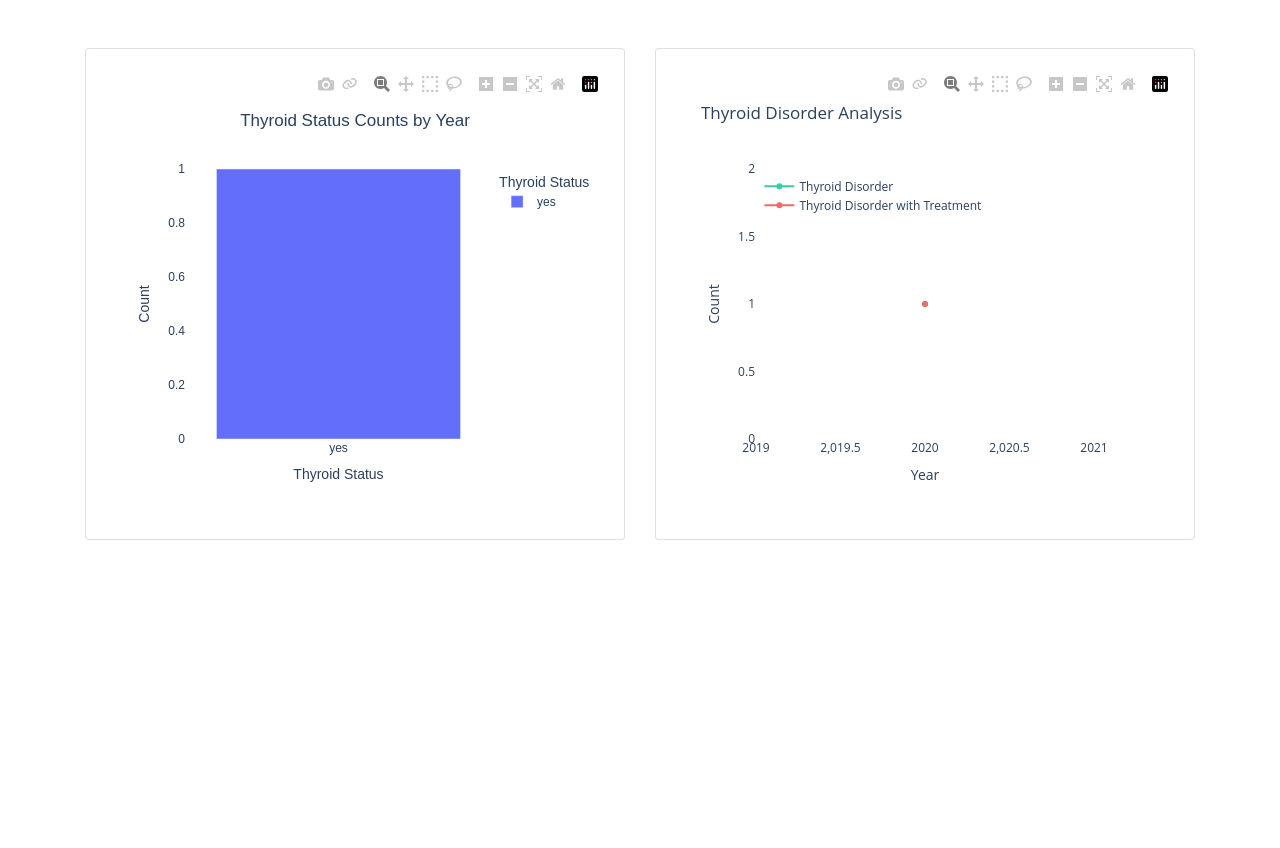
After one commit to amclau303/Honours-Project, a Django app: page /dashboard_example in a window 1280 px wide. The commit adds this page. Run offline with Django 5.2, Linux system fonts and the light colour scheme; tables that the repository leaves empty hold one stand-in row (values such as "Sample post"); some libraries are stand-ins or nearby versions.

Commit message:
patient data visualizations + dashboard example

```diff
--- a/core/urls.py
+++ b/core/urls.py
@@ -25,5 +25,8 @@ urlpatterns = [
     path('line_chart', views.line_chart, name='line_chart'),
     path('scatter_plot', views.scatter_plot, name='scatter_plot'),
     path('stacked_bar_chart', views.stacked_bar_chart, name='stacked_bar_chart'),
-    path('thyroid_map', views.thyroid_map_view, name='thyroid_map')
+    path('thyroid_map', views.thyroid_map_view, name='thyroid_map'),
+    path('patient_data', views.plot_visualizations, name='patient_data'),
+    path('hyper_hypo', views.hyper_hypo, name='hyper_hypo'),
+    path('dashboard_example', views.dashboard_example, name='dashboard_example')
 ]
--- a/core/views.py
+++ b/core/views.py
@@ -1,8 +1,10 @@
 from django.shortcuts import render
 import plotly.express as px
+import plotly.offline as pyo
 from django.db.models import Count
 from thyroid.models import Thyroid
 from thyroid.models import Location
+from thyroid.models import PatientData
 import pandas as pd
 import plotly.graph_objects as go
 
@@ -318,3 +320,132 @@ def thyroid_map_view(request):
 
     # Render the template with the Plotly map
     return render(request, 'thyroid_map.html', {'plot_div': plot_div})
+
+def plot_visualizations(request):
+    # Fetch data from the database
+    data = PatientData.objects.all().values()
+    df = pd.DataFrame(data)
+
+    # Visualization 1: Distribution of age by gender
+    fig1 = px.histogram(df, x='age', color='sex', barmode='overlay', title='Age Distribution by Gender')
+    plot1 = pyo.plot(fig1, output_type='div')
+
+    # Visualization 2: Scatter plot of TSH vs T3 levels
+    fig2 = px.scatter(df, x='TSH', y='T3', color='sex', title='TSH vs T3 Levels')
+    plot2 = pyo.plot(fig2, output_type='div')
+
+    # Visualization 3: Bar plot of the count of different thyroid conditions
+    condition_cols = [
+        'on_thyroxine', 'query_on_thyroxine', 'on_antithyroid_meds', 'sick', 'pregnant',
+        'thyroid_surgery', 'I131_treatment', 'query_hypothyroid', 'query_hyperthyroid',
+        'lithium', 'goitre', 'tumor', 'hypopituitary', 'psych'
+    ]
+    condition_counts = df[condition_cols].sum().reset_index()
+    condition_counts.columns = ['condition', 'count']
+    fig3 = px.bar(condition_counts, x='condition', y='count', title='Count of Different Thyroid Conditions')
+    plot3 = pyo.plot(fig3, output_type='div')
+
+    context = {
+        'plot1': plot1,
+        'plot2': plot2,
+        'plot3': plot3
+    }
+
+    return render(request, 'patient_data.html', context)
+
+def hyper_hypo(request):
+    # Get all patient data
+    data = PatientData.objects.all().values()
+
+    # Convert QuerySet to DataFrame
+    df = pd.DataFrame(data)
+
+    # Visualization for query_hypothyroid
+    query_hypothyroid_counts = df['query_hypothyroid'].value_counts().reset_index()
+    query_hypothyroid_counts.columns = ['query_hypothyroid', 'count']
+    fig_hypo = px.bar(query_hypothyroid_counts, x='query_hypothyroid', y='count',
+                      title='Count of Query Hypothyroid (0 = False, 1 = True)')
+
+    # Visualization for query_hyperthyroid
+    query_hyperthyroid_counts = df['query_hyperthyroid'].value_counts().reset_index()
+    query_hyperthyroid_counts.columns = ['query_hyperthyroid', 'count']
+    fig_hyper = px.bar(query_hyperthyroid_counts, x='query_hyperthyroid', y='count',
+                       title='Count of Query Hyperthyroid (0 = False, 1 = True)')
+
+    # Convert the Plotly figures to HTML
+    fig_hypo_html = fig_hypo.to_html(full_html=False)
+    fig_hyper_html = fig_hyper.to_html(full_html=False)
+
+    # Render the visualizations in the template
+    return render(request, 'hyper_hypo.html',
+                  {'fig_hypo_html': fig_hypo_html, 'fig_hyper_html': fig_hyper_html})
+
+def dashboard_example(request):
+    # Bar chart data
+    years = [2005, 2006, 2015, 2016, 2019, 2020, 2021]
+    data = []
+    for year in years:
+        thyroid_year = Thyroid.objects.filter(year=year)
+        treatment_counts = thyroid_year.filter(treatment_status__isnull=False).values('treatment_status').annotate(count=Count('treatment_status'))
+        thyroid_counts = thyroid_year.values('thyroid_status').annotate(count=Count('thyroid_status'))
+
+        for entry in treatment_counts:
+            data.append({'year': year, 'status_type': 'treatment', 'status': entry['treatment_status'], 'count': entry['count']})
+        for entry in thyroid_counts:
+            data.append({'year': year, 'status_type': 'thyroid', 'status': entry['thyroid_status'], 'count': entry['count']})
+
+    df = pd.DataFrame(data)
+    fig_bar = px.bar(
+        df[df['status_type'] == 'thyroid'],
+        x='status',
+        y='count',
+        color='status',
+        animation_frame='year',
+        range_y=[0, df['count'].max()],
+        labels={'status': 'Thyroid Status', 'count': 'Count'},
+        title='Thyroid Status Counts by Year'
+    )
+    fig_bar.update_layout(
+        title={'text': 'Thyroid Status Counts by Year', 'y':0.9, 'x':0.5, 'xanchor': 'center', 'yanchor': 'top'},
+        xaxis_title='Thyroid Status',
+        yaxis_title='Count',
+        legend_title='Thyroid Status',
+        font=dict(family="Arial, sans-serif", size=12),
+        plot_bgcolor='rgba(0,0,0,0)',
+    )
+    fig_bar.update_traces(
+        hovertemplate='<b>Status:</b> %{x}<br><b>Count:</b> %{y}<br><b>Year:</b> %{frame}'
+    )
+    bar_chart = fig_bar.to_html(full_html=False)
+
+    # Line chart data
+    thyroid = Thyroid.objects.all()
+    df_line = pd.DataFrame(list(thyroid.values('year', 'gender', 'treatment_status', 'thyroid_status')))
+    df_filtered = df_line[(df_line['thyroid_status'] == 'yes') | (df_line['treatment_status'] == 'yes')]
+    df_grouped = df_filtered.groupby('year').agg({
+        'thyroid_status': lambda x: (x == 'yes').sum(),
+        'treatment_status': lambda x: (x == 'yes').sum()
+    }).reset_index()
+
+    fig_line = go.Figure()
+    fig_line.add_trace(go.Scatter(x=df_grouped['year'], y=df_grouped['thyroid_status'], mode='lines+markers',
+                             name='Thyroid Disorder', line=dict(color="#33CFA5")))
+    fig_line.add_trace(go.Scatter(x=df_grouped['year'], y=df_grouped['treatment_status'], mode='lines+markers',
+                             name='Thyroid Disorder with Treatment', line=dict(color="#F06A6A")))
+
+    fig_line.update_layout(
+        title="Thyroid Disorder Analysis",
+        xaxis_title="Year",
+        yaxis_title="Count",
+        legend=dict(x=0.01, y=0.99),
+        plot_bgcolor='rgba(0,0,0,0)',
+    )
+
+    line_chart = fig_line.to_html()
+
+    context = {
+        'bar_chart': bar_chart,
+        'line_chart': line_chart,
+    }
+
+    return render(request, 'dashboard_example.html', context)
--- /dev/null
+++ b/templates/dashboard_example.html
@@ -0,0 +1,32 @@
+<html lang="en">
+<head>
+    <meta charset="UTF-8">
+    <title>Dashboard</title>
+    <!-- Bootstrap CSS -->
+    <link rel="stylesheet" href="https://stackpath.bootstrapcdn.com/bootstrap/4.5.2/css/bootstrap.min.css">
+    <!-- Plotly.js -->
+    <script src="https://cdn.plot.ly/plotly-latest.min.js"></script>
+</head>
+<body>
+    <div class="container mt-5">
+        <div class="row">
+            <div class="col-md-6">
+                <div class="card">
+                    <div class="card-body">
+                        <!-- Render bar chart here -->
+                        {{ bar_chart | safe }}
+                    </div>
+                </div>
+            </div>
+            <div class="col-md-6">
+                <div class="card">
+                    <div class="card-body">
+                        <!-- Render line chart here -->
+                        {{ line_chart | safe }}
+                    </div>
+                </div>
+            </div>
+        </div>
+    </div>
+</body>
+</html>
```
Also changed, not shown: templates/base.html (+14 -4 lines), templates/hyper_hypo.html (added, +16 -0 lines), templates/patient_data.html (added, +13 -0 lines), templates/dashboard.html (added).
